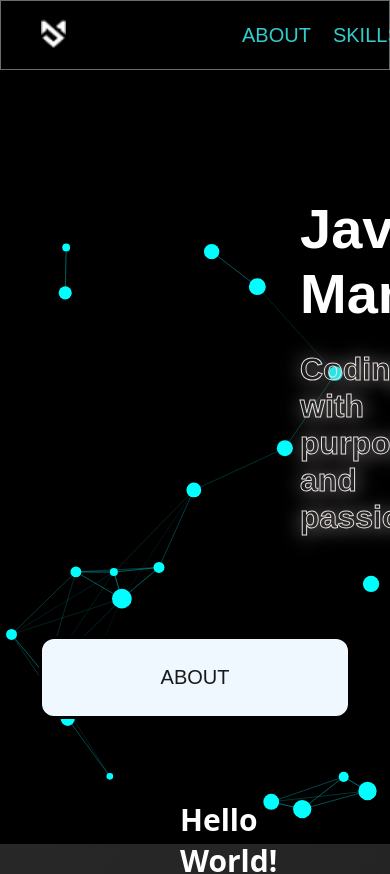
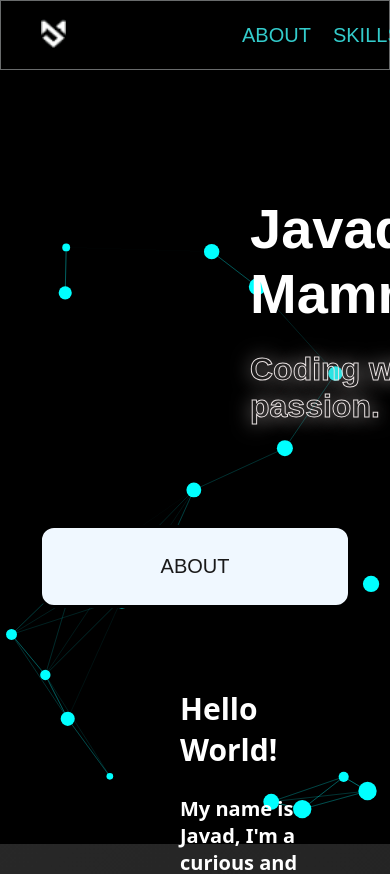
Before and after one commit to EventFulOgee4/eventfulogee4.github.io, a React (Vite) app: page / in a window 390 px wide. Shown: the top 874 px of the page. Built offline with nearby package versions, Linux system fonts and the light colour scheme; a web font is replaced by a local one.

Commit message:
adapted the info-container and name-container to match the phone proportions

```diff
--- a/src/styles/Intro.css
+++ b/src/styles/Intro.css
@@ -9,6 +9,12 @@ section.intro-section {
 @media (min-width: 2400px){
     section.intro-section {
         margin-left: 600px;
+    }
+}
+
+@media (max-width: 500px){
+    section.intro-section {
+        margin-left: 250px;
     }
 }
 
@@ -27,9 +33,9 @@ section.intro-section {
     }
 }
 
-@media (min-width: 320px){
-    .info-container{
-        max-width: 700px;
+@media (max-width: 500px){
+    .info-container {
+        min-width: 400px;
     }
 }
 
```
